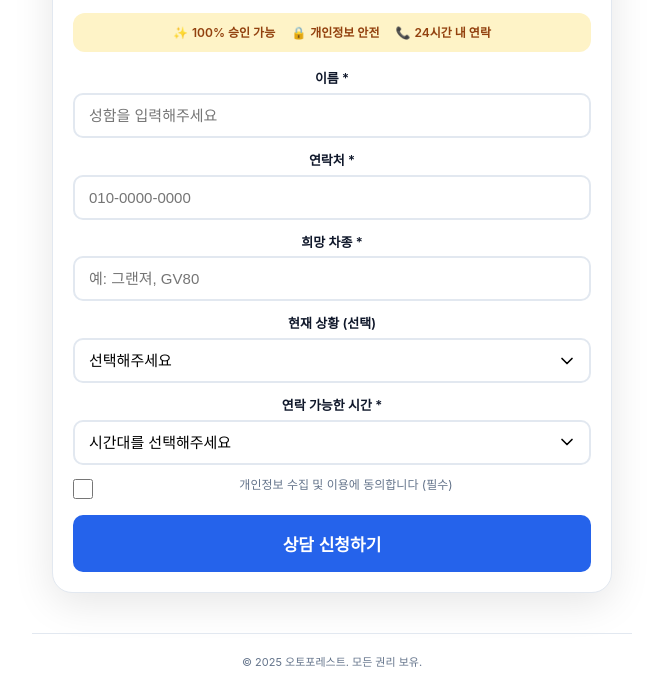
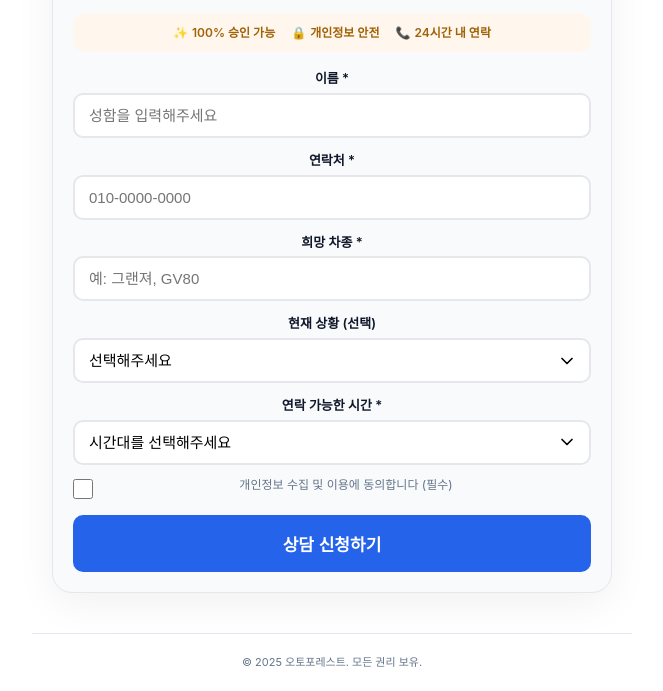
Before and after one commit to auto-forest/nocheck.github.io, a plain HTML site: page index.html in a window 1280 px wide. Shown: the part 582-1273 px from the top of the page, without its empty margins (308-971 px from the left). Drawn offline with Linux system fonts and the light colour scheme.

Commit message:
Add files via upload

```diff
--- a/index.html
+++ b/index.html
@@ -121,11 +121,11 @@
 
         /* Form Container */
         .form-container {
-            background: white;
+            background: #f8fafb;
             border-radius: 20px;
             padding: 20px;
-            box-shadow: 0 10px 40px rgba(0, 0, 0, 0.1);
-            border: 1px solid #e2e8f0;
+            box-shadow: 0 10px 40px rgba(0, 0, 0, 0.06);
+            border: 1px solid #e5e7eb;
         }
 
         .form-header {
@@ -150,7 +150,7 @@
             gap: 16px;
             margin-bottom: 16px;
             padding: 10px;
-            background: #fef3c7;
+            background: #fff7ed;
             border-radius: 12px;
             flex-wrap: wrap;
         }
@@ -161,7 +161,7 @@
             gap: 4px;
             font-size: 12px;
             font-weight: 600;
-            color: #92400e;
+            color: #a16207;
         }
 
         /* Form */
@@ -181,7 +181,7 @@
         .form-group select {
             width: 100%;
             padding: 12px 14px;
-            border: 2px solid #e2e8f0;
+            border: 2px solid #e5e7eb;
             border-radius: 10px;
             font-size: 15px;
             transition: all 0.3s ease;
```
